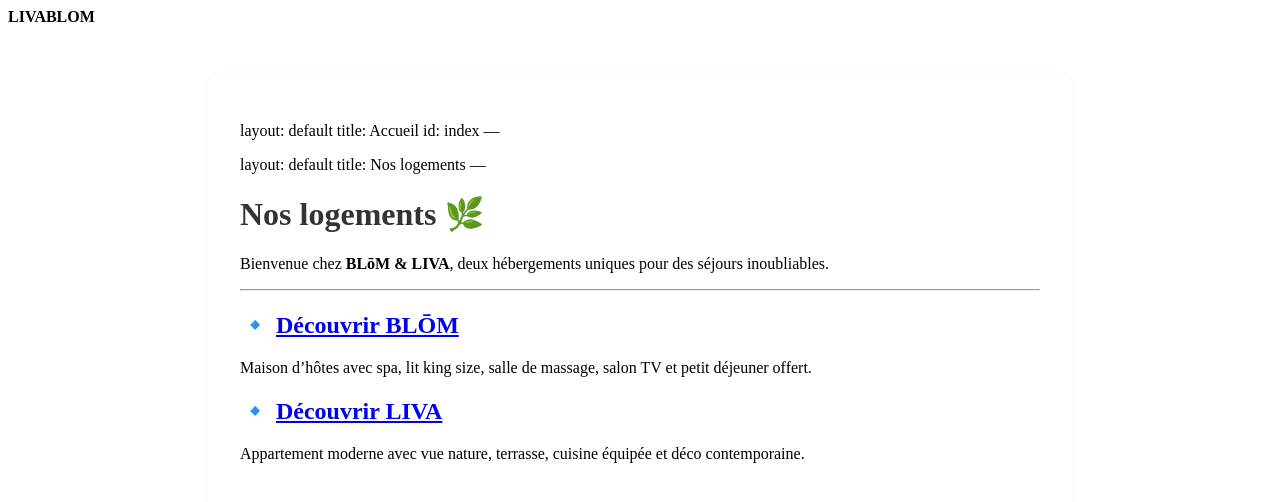
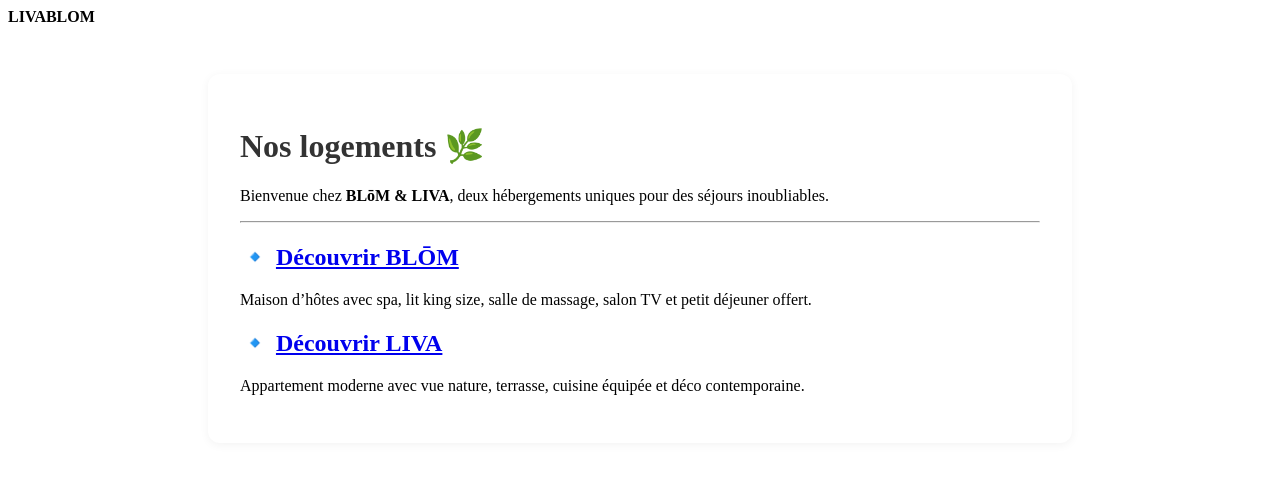
Before and after one commit to LIVABLOM/LIVABLOM, a Jekyll site: the page built from index.md, in a window 1280 px wide. Shown: the top 502 px of the page. Built offline with Jekyll 4.4.1, drawn with Linux system fonts in a browser that asks for light colours; our own code applies the rules of GitHub Pages for plain Markdown files.

Commit message:
Update index.md

```diff
--- a/index.md
+++ b/index.md
@@ -1,10 +1,4 @@
 ---
----
-layout: default
-title: Accueil
-id: index
----
-
 layout: default
 title: Nos logements
 ---
```
